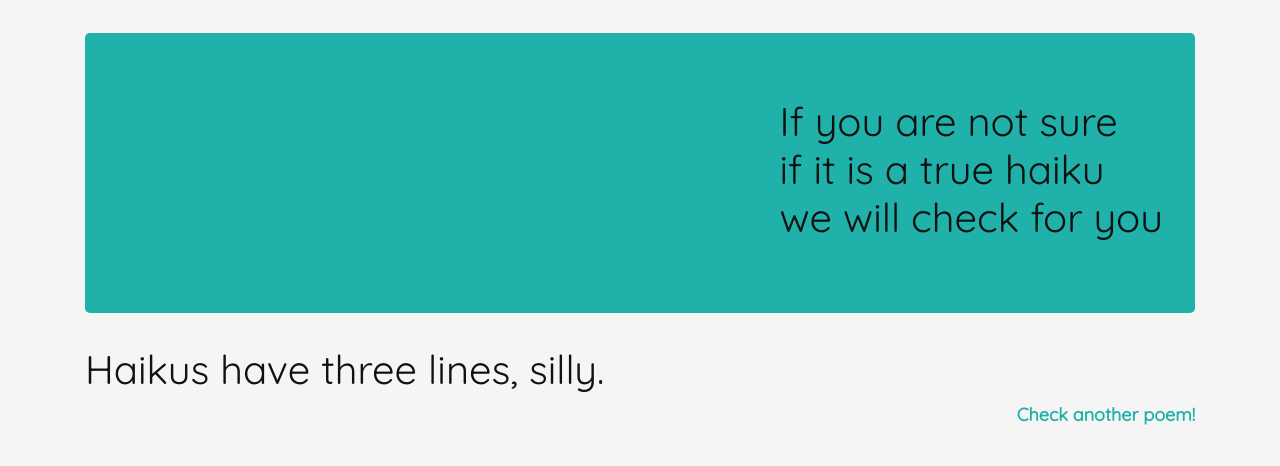
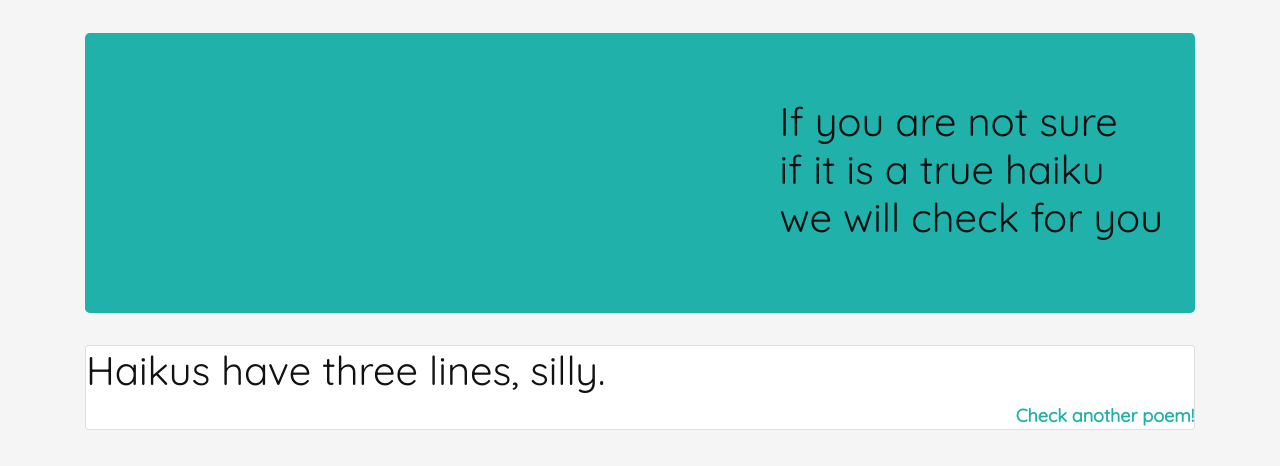
Before and after one commit to michelle-morin/haiku, a website built with webpack: page src/index.html in a window 1280 px wide. Both pictures are taken after typing "Sample" into the empty fields and a click on the button "are you haiku?". Built offline with nearby package versions, Linux system fonts and the light colour scheme.

Commit message:
update well class to card class

```diff
--- a/src/index.html
+++ b/src/index.html
@@ -14,7 +14,7 @@
       <textarea id="user-poem" rows="10" cols="50"></textarea>
       <button class="btn">are you haiku?</button>
     </form>
-    <div class="output">
+    <div class="output card">
       <h1 class="result"></h1>
       <div class="flexy">
         <a href="./index.html">Check another poem!</a>
```
